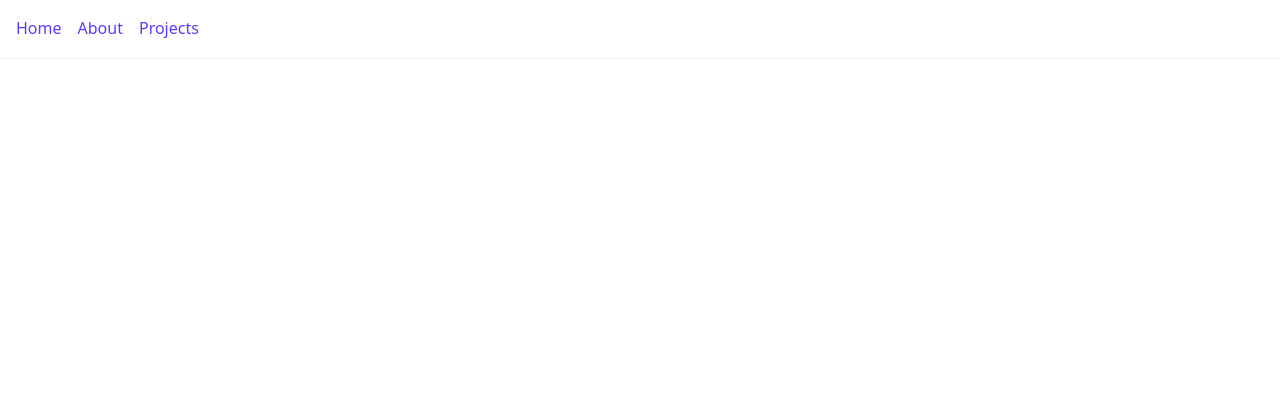
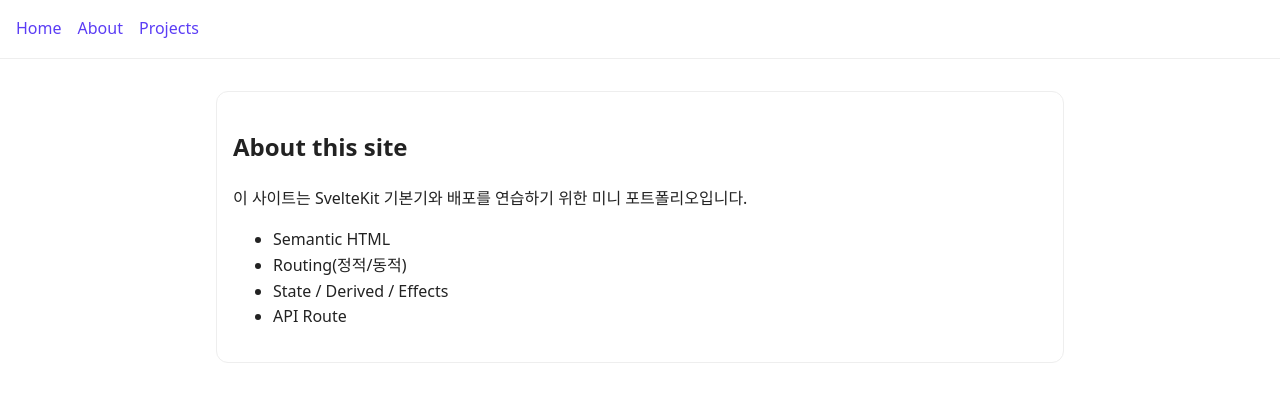
Before and after one commit to KyeongAA/pwd-week2, a SvelteKit app: page /about in a window 1280 px wide. Shown: the top 402 px of the page. Built offline with nearby package versions, Linux system fonts and the light colour scheme.

Commit message:
Update +page.svelte

```diff
--- a/src/routes/about/+page.svelte
+++ b/src/routes/about/+page.svelte
@@ -0,0 +1,11 @@
+<!-- src/routes/about/+page.svelte -->
+<section class="card">
+  <h2>About this site</h2>
+  <p>이 사이트는 SvelteKit 기본기와 배포를 연습하기 위한 미니 포트폴리오입니다.</p>
+  <ul>
+    <li>Semantic HTML</li>
+    <li>Routing(정적/동적)</li>
+    <li>State / Derived / Effects</li>
+    <li>API Route</li>
+  </ul>
+</section>
```
